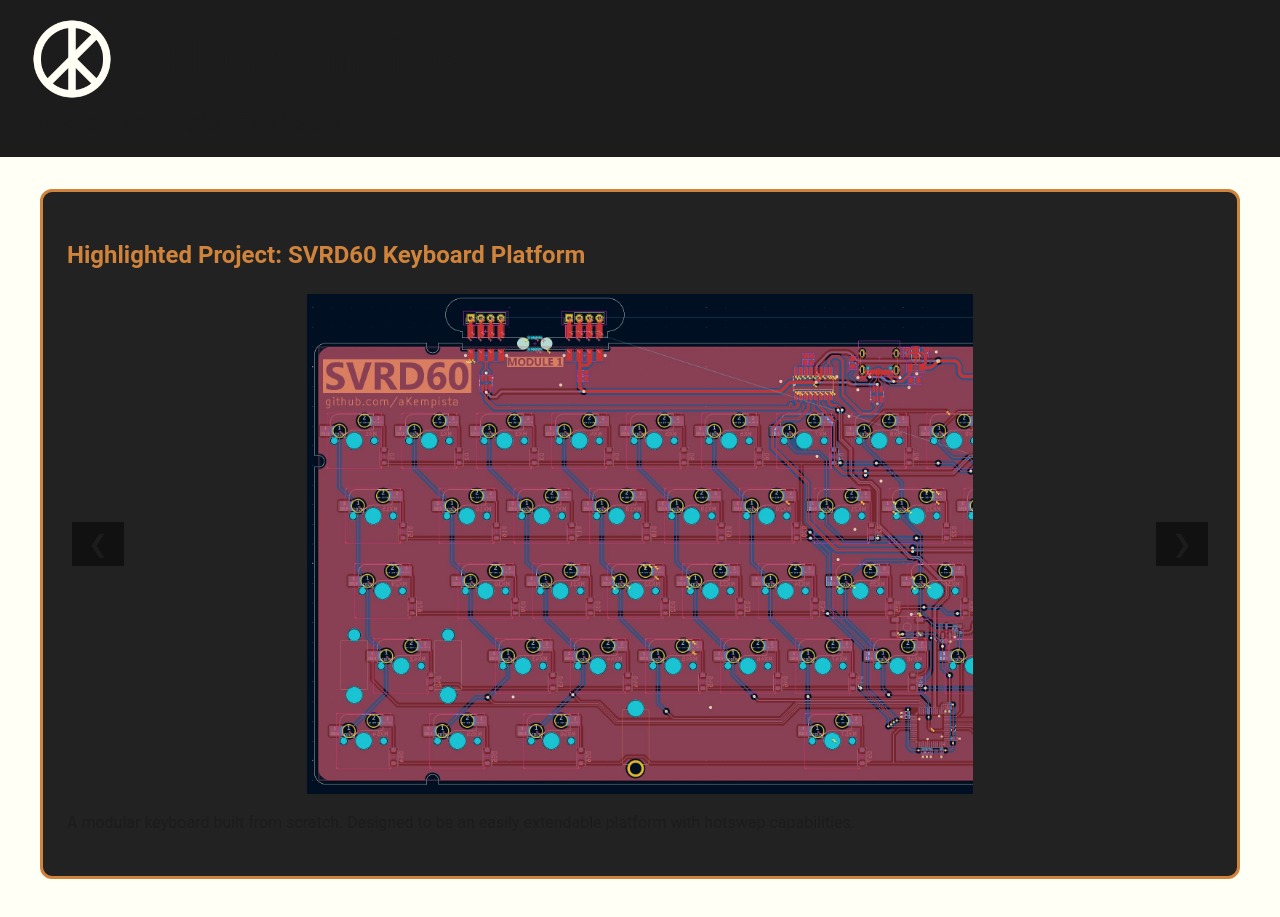
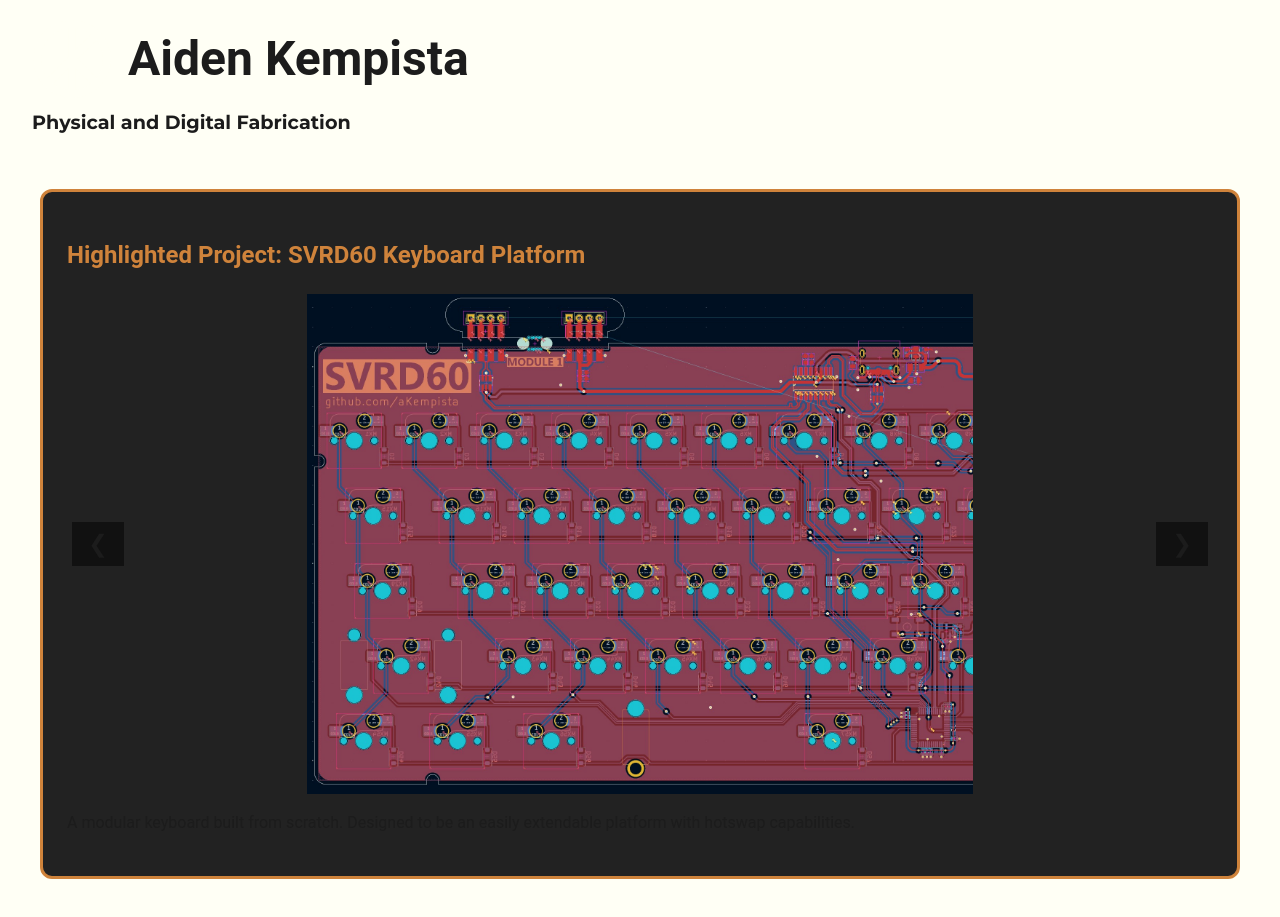
Before and after one commit to aKempista/akempista.github.io, a Jekyll site: the page built from index.html, in a window 1280 px wide. Shown: the top 917 px of the page. Built offline with Jekyll 4.4.1, drawn with Linux system fonts in a browser that asks for light colours; some web fonts are replaced.

Commit message:
Update default.html

```diff
--- a/_layouts/default.html
+++ b/_layouts/default.html
@@ -12,7 +12,7 @@
     :root {
       --primary: #FFFFF5;
       --secondary: #cf833b;
-      --highlight: #1c1c1c;
+      --highlight: #FFFFF5;
       --text: #1c1c1c;
     }
     body {
```
